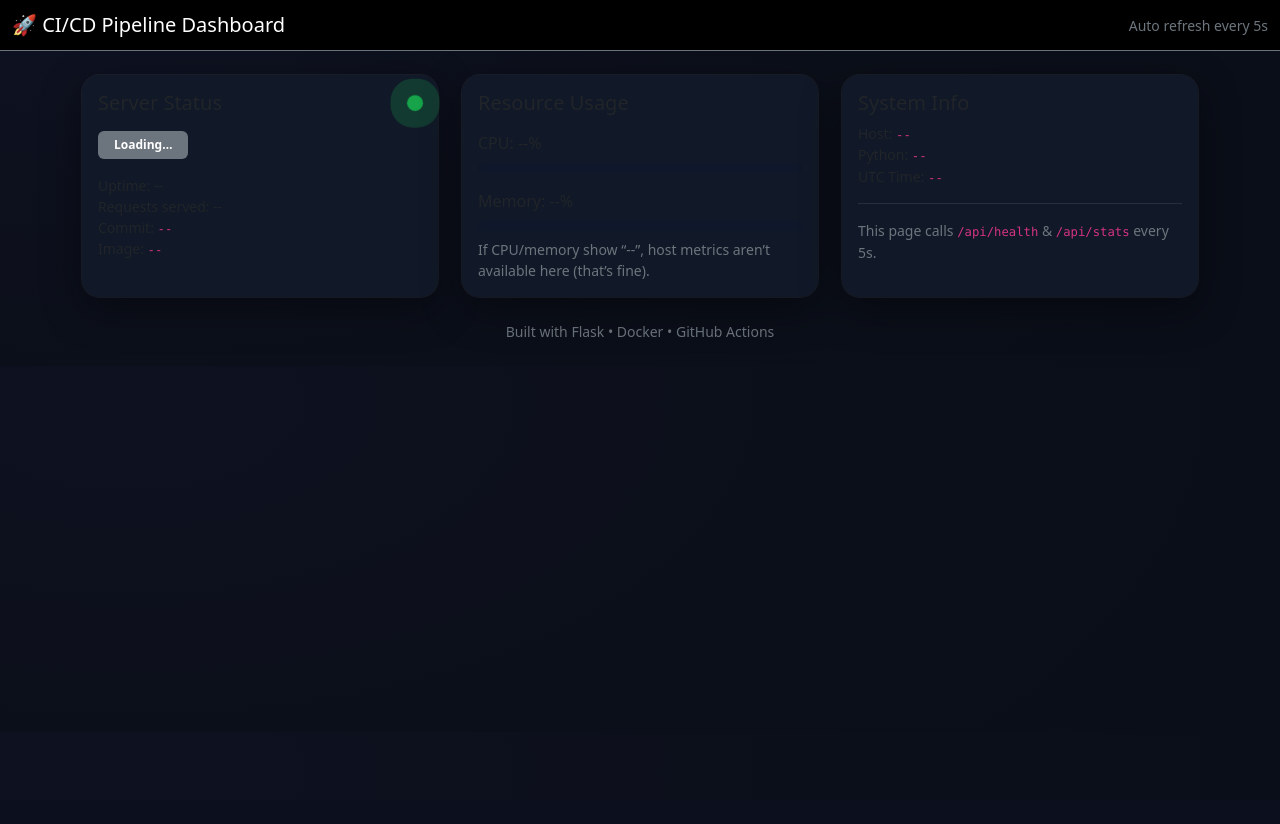
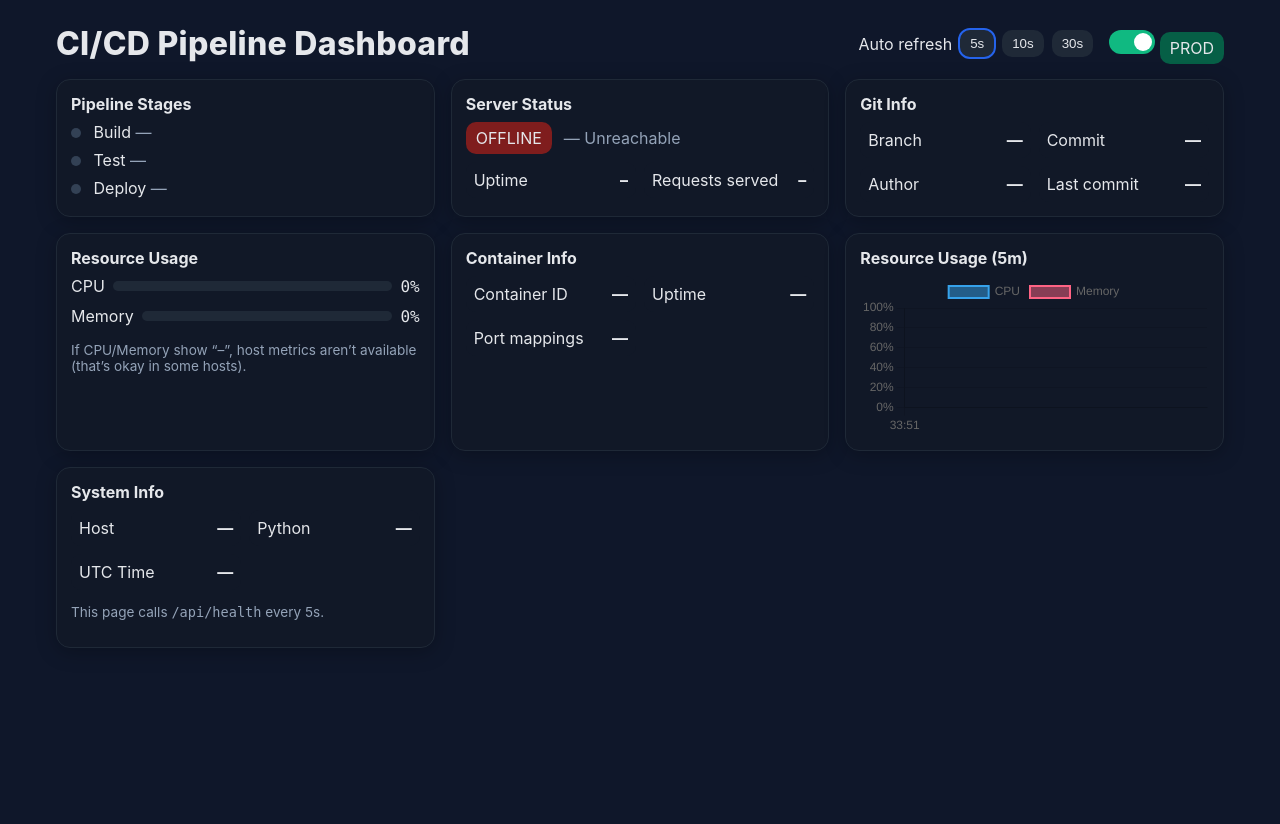
Before and after one commit to Umarhuzaif/ci-cd-docker-github-actions, a Flask app: template app/templates/index.html in a window 1280 px wide. Before the commit the page ends 337 px from the top, so only its background shows below. Run offline with Flask 3, Linux system fonts and the light colour scheme; the template is opened without the code that fills it: most values are stand-ins (such as "Sample title", 1, 10 or a date in 2020); data that the repository does not hold is empty.

Commit message:
UI: modern dashboard + live stats + cache-busting

```diff
--- a/app/static/css/style.css
+++ b/app/static/css/style.css
@@ -25,8 +25,8 @@
 @media(max-width:1024px){.card{grid-column:span 6}}
 @media(max-width:640px){.card{grid-column:span 12}}
 .stages{list-style:none;margin:0;padding:0;display:flex;flex-direction:column;gap:8px}
-.dot{display:inline-block;width:10px;height:10px;border-radius:50%;margin-right:8px}
-.green{background:var(--good)} .yellow{background:var(--warn)} .red{background:var(--bad)}
+.dot{display:inline-block;width:10px;height:10px;border-radius:50%;margin-right:8px;background:#334155}
+.dot.green{background:var(--good)} .dot.yellow{background:var(--warn)} .dot.red{background:var(--bad)}
 .status-row{display:flex;gap:12px;align-items:center;margin-bottom:8px}
 .badge{display:inline-block;padding:6px 10px;border-radius:10px;background:#374151}
 .badge.ok{background:#065f46} .badge.fail{background:#7f1d1d}
@@ -36,6 +36,47 @@
 .bars{display:flex;flex-direction:column;gap:10px}
 .bar{display:grid;grid-template-columns:auto 1fr auto;gap:8px;align-items:center}
 .bar-rail{height:10px;background:var(--rail);border-radius:8px;overflow:hidden}
-.bar-fill{height:100%;background:var(--fill);border-radius:8px}
+.bar-fill{height:100%;background:var(--fill);border-radius:8px;transition:width .2s}
 .logs{max-height:180px;overflow:auto;background:var(--panel-2);padding:10px;border-radius:8px}
 .help{color:var(--muted);font-size:.85rem;margin:6px 0 0}
+:root{
+  --bg:#0f172a; --panel:#111827; --panel-2:#0b1223; --text:#e5e7eb; --muted:#94a3b8;
+  --good:#22c55e; --warn:#f59e0b; --bad:#ef4444; --chip:#1f2937; --accent:#2563eb;
+  --rail:#1f2937; --fill:#3b82f6; --card:#111827; --shadow:0 4px 20px rgba(0,0,0,.25)
+}
+*{box-sizing:border-box}
+html,body{margin:0;height:100%;background:var(--bg);color:var(--text);font-family:Inter,system-ui,Segoe UI,Roboto,Arial,sans-serif}
+.container{max-width:1200px;margin:24px auto;padding:0 16px}
+.header{display:flex;justify-content:space-between;align-items:center;margin-bottom:16px}
+.header h1{margin:0;font-weight:800;letter-spacing:.3px}
+.header-controls{display:flex;gap:16px;align-items:center}
+.refresh{display:flex;gap:8px;align-items:center}
+.chip{border:none;background:var(--chip);color:var(--text);padding:6px 10px;border-radius:10px;cursor:pointer}
+.chip.active{outline:2px solid var(--accent)}
+.switch{position:relative;display:inline-block;width:46px;height:24px}
+.switch input{display:none}
+.slider{position:absolute;cursor:pointer;inset:0;background:#374151;border-radius:24px;transition:.2s}
+.slider:before{content:"";position:absolute;height:18px;width:18px;left:3px;top:3px;background:white;border-radius:50%;transition:.2s}
+.switch input:checked + .slider{background:#10b981}
+.switch input:checked + .slider:before{transform:translateX(22px)}
+.env-badge{padding:6px 10px;border-radius:10px;background:#065f46}
+.grid{display:grid;gap:16px;grid-template-columns:repeat(12,1fr)}
+.card{grid-column:span 4;background:var(--card);border:1px solid #1f2937;border-radius:14px;padding:14px;box-shadow:var(--shadow)}
+.card-title{font-weight:700;margin-bottom:8px}
+@media(max-width:1024px){.card{grid-column:span 6}}
+@media(max-width:640px){.card{grid-column:span 12}}
+.stages{list-style:none;margin:0;padding:0;display:flex;flex-direction:column;gap:8px}
+.dot{display:inline-block;width:10px;height:10px;border-radius:50%;margin-right:8px;background:#334155}
+.dot.green{background:var(--good)} .dot.yellow{background:var(--warn)} .dot.red{background:var(--bad)}
+.status-row{display:flex;gap:12px;align-items:center;margin-bottom:8px}
+.badge{display:inline-block;padding:6px 10px;border-radius:10px;background:#374151}
+.badge.ok{background:#065f46} .badge.fail{background:#7f1d1d}
+.kv{display:grid;grid-template-columns:1fr 1fr;gap:8px}
+.kv div{display:flex;justify-content:space-between;gap:8px;background:var(--panel);padding:8px;border-radius:10px}
+.muted{color:var(--muted)} .small{font-size:.85rem} .mono{font-family:ui-monospace,Consolas,monospace}
+.bars{display:flex;flex-direction:column;gap:10px}
+.bar{display:grid;grid-template-columns:auto 1fr auto;gap:8px;align-items:center}
+.bar-rail{height:10px;background:var(--rail);border-radius:8px;overflow:hidden}
+.bar-fill{height:100%;background:var(--fill);border-radius:8px;transition:width .2s}
+.logs{max-height:180px;overflow:auto;background:var(--panel-2);padding:10px;border-radius:8px}
+.help{color:var(--muted);font-size:.85rem;margin:6px 0 0}
--- a/app/static/js/app.js
+++ b/app/static/js/app.js
@@ -36,10 +36,17 @@
   $("served").textContent = served ?? "–";
 }
 
-function setGit(meta){
+function dotColor(el, status){
+  el.classList.remove("green","yellow","red");
+  if (status?.toLowerCase().startsWith("succ")) el.classList.add("green");
+  else if (status?.toLowerCase().startsWith("fail")) el.classList.add("red");
+  else el.classList.add("yellow");
+}
+
+function setMeta(meta){
   $("gitBranch").textContent = meta.git.branch;
-  $("gitCommit").textContent = meta.git.commit.slice(0,7);
-  $("gitAuthor").textContent = meta.git.author;
+  $("gitCommit").textContent = (meta.git.commit || "—").slice(0,7);
+  $("gitAuthor").textContent = meta.git.author || "—";
   $("gitDate").textContent = meta.git.date || "—";
   $("cid").textContent = meta.container.id;
   $("cuptime").textContent = fmtSecs(meta.container.uptime_s);
@@ -47,11 +54,15 @@
   $("sysHost").textContent = meta.system.host;
   $("sysPy").textContent = meta.system.python;
   $("sysUtc").textContent = meta.system.utc_time;
-  $("stageBuild").textContent = meta.stages.build;
-  $("stageTest").textContent  = meta.stages.test;
-  $("stageDeploy").textContent= meta.stages.deploy;
 
-  // Env badge from server if present
+  $("stageBuild").textContent  = meta.stages.build;
+  $("stageTest").textContent   = meta.stages.test;
+  $("stageDeploy").textContent = meta.stages.deploy;
+
+  dotColor($("dotBuild"),  meta.stages.build);
+  dotColor($("dotTest"),   meta.stages.test);
+  dotColor($("dotDeploy"), meta.stages.deploy);
+
   const badge = $("envBadge");
   if (window.APP_ENV) badge.textContent = window.APP_ENV;
 }
@@ -59,8 +70,7 @@
 async function fetchMeta(){
   const r = await fetch("/api/meta");
   if(!r.ok) throw new Error("meta failed");
-  const j = await r.json();
-  setGit(j);
+  setMeta(await r.json());
 }
 
 async function fetchHealth(){
@@ -87,14 +97,15 @@
 }
 
 async function fetchLogs(){
-  // Optional: requires /api/logs backend. If missing, hide the card gracefully.
+  // optional: requires /api/logs on backend
   try{
     const r = await fetch("/api/logs");
     if(!r.ok) throw new Error();
     const j = await r.json(); // [{ts,path,status}, ...]
     $("logs").textContent = j.map(x => `${x.ts}  ${x.path}  ${x.status}`).join("\n") || "—";
-  }catch(e){
-    document.getElementById("logsCard").style.display = "none";
+  }catch{
+    const card = document.getElementById("logsCard");
+    if (card) card.style.display = "none";
   }
 }
 
@@ -113,9 +124,7 @@
       responsive: true,
       maintainAspectRatio: false,
       plugins: { legend: { position: "top" } },
-      scales: {
-        y: { beginAtZero: true, max: 100, ticks: { callback: v => v + "%" } }
-      }
+      scales: { y: { beginAtZero: true, max: 100, ticks: { callback: v => v + "%" } } }
     }
   });
 }
@@ -138,7 +147,7 @@
   const tick = async ()=>{
     try{
       await Promise.all([fetchMeta(), fetchHealth(), fetchStats(), fetchLogs()]);
-    }catch(e){
+    }catch{
       setServer(false, null, null);
     }
   };
--- a/app/templates/index.html
+++ b/app/templates/index.html
@@ -1,87 +1,135 @@
-<!DOCTYPE html>
+<!doctype html>
 <html lang="en">
 <head>
-  <meta charset="UTF-8" />
-  <title>DevOps CI/CD Dashboard</title>
-  <meta name="viewport" content="width=device-width, initial-scale=1" />
-  <!-- Bootstrap for layout -->
-  <link href="https://cdn.jsdelivr.net/npm/bootstrap@5.3.2/dist/css/bootstrap.min.css" rel="stylesheet">
-  <link rel="icon" href="/static/favicon.ico">
-  <link rel="stylesheet" href="/static/css/styles.css">
+  <meta charset="utf-8" />
+  <meta name="viewport" content="width=device-width,initial-scale=1" />
+  <title>CI/CD Pipeline Dashboard</title>
+
+  <!-- CSS (cache-busted with python version/env vars you already pass) -->
+  <link rel="stylesheet" href="{{ url_for('static', filename='css/style.css') }}?v={{ python_version }}">
+
+  <!-- Chart.js for the 5-min CPU/Mem line chart -->
+  <script src="https://cdn.jsdelivr.net/npm/chart.js@4.4.1/dist/chart.umd.min.js" defer></script>
+
+  <!-- Expose a couple of server values to JS -->
+  <script>
+    window.APP_ENV = "{{ app_env }}";
+    window.PY_VERSION = "{{ python_version }}";
+    window.HOSTNAME  = "{{ host }}";
+  </script>
+
+  <!-- JS (cache-busted) -->
+  <script src="{{ url_for('static', filename='js/app.js') }}?v={{ python_version }}" defer></script>
 </head>
-<body class="bg-dark text-light">
-  <nav class="navbar navbar-dark bg-black border-bottom border-secondary">
-    <div class="container-fluid">
-      <span class="navbar-brand mb-0 h1">🚀 CI/CD Pipeline Dashboard</span>
-      <span class="small text-secondary">Auto refresh every 5s</span>
-    </div>
-  </nav>
+<body>
+  <main class="container">
+    <header class="header">
+      <h1>CI/CD Pipeline Dashboard</h1>
+      <div class="header-controls">
+        <div class="refresh">
+          <span>Auto refresh</span>
+          <button class="chip" data-interval="5">5s</button>
+          <button class="chip" data-interval="10">10s</button>
+          <button class="chip" data-interval="30">30s</button>
+        </div>
+        <div class="toggles">
+          <label class="switch">
+            <input id="darkToggle" type="checkbox">
+            <span class="slider"></span>
+          </label>
+          <span class="env-badge" id="envBadge">PROD</span>
+        </div>
+      </div>
+    </header>
 
-  <main class="container py-4">
-    <div class="row g-4">
-      <!-- STATUS CARD -->
-      <div class="col-12 col-lg-4">
-        <div class="card neo border-0 h-100">
-          <div class="card-body">
-            <div class="d-flex align-items-center justify-content-between">
-              <h5 class="card-title mb-0">Server Status</h5>
-              <div id="heartbeat" class="heartbeat"></div>
-            </div>
-            <div class="mt-3">
-              <span id="statusBadge" class="badge bg-secondary px-3 py-2">Loading…</span>
-            </div>
-            <ul class="list-unstyled mt-3 mb-0 small">
-              <li>Uptime: <span id="uptime">--</span></li>
-              <li>Requests served: <span id="requests">--</span></li>
-              <li>Commit: <code id="commit">--</code></li>
-              <li>Image: <code id="image">--</code></li>
-            </ul>
-          </div>
+    <section class="grid">
+      <!-- Pipeline Stages -->
+      <div class="card">
+        <div class="card-title">Pipeline Stages</div>
+        <ul class="stages">
+          <li><span class="dot" id="dotBuild"></span> Build <span id="stageBuild" class="muted">—</span></li>
+          <li><span class="dot" id="dotTest"></span> Test <span id="stageTest" class="muted">—</span></li>
+          <li><span class="dot" id="dotDeploy"></span> Deploy <span id="stageDeploy" class="muted">—</span></li>
+        </ul>
+      </div>
+
+      <!-- Server Status -->
+      <div class="card">
+        <div class="card-title">Server Status</div>
+        <div class="status-row">
+          <span id="serverBadge" class="badge">—</span>
+          <span id="serverNote" class="muted">—</span>
+        </div>
+        <div class="kv">
+          <div><span>Uptime</span><strong id="uptime">—</strong></div>
+          <div><span>Requests served</span><strong id="served">—</strong></div>
         </div>
       </div>
 
-      <!-- RESOURCE USAGE -->
-      <div class="col-12 col-lg-4">
-        <div class="card neo border-0 h-100">
-          <div class="card-body">
-            <h5 class="card-title">Resource Usage</h5>
-            <div class="mt-3">
-              <div class="mb-2">CPU: <span id="cpu-val">--</span>%</div>
-              <div class="progress mb-3">
-                <div id="cpu" class="progress-bar" role="progressbar" style="width:0%"></div>
-              </div>
-              <div class="mb-2">Memory: <span id="mem-val">--</span>%</div>
-              <div class="progress">
-                <div id="mem" class="progress-bar bg-info" role="progressbar" style="width:0%"></div>
-              </div>
-              <p class="text-secondary small mt-2 mb-0">If CPU/memory show “--”, host metrics aren’t available here (that’s fine).</p>
-            </div>
-          </div>
+      <!-- Git Info -->
+      <div class="card">
+        <div class="card-title">Git Info</div>
+        <div class="kv">
+          <div><span>Branch</span><strong id="gitBranch">—</strong></div>
+          <div><span>Commit</span><strong id="gitCommit">—</strong></div>
+          <div><span>Author</span><strong id="gitAuthor">—</strong></div>
+          <div><span>Last commit</span><strong id="gitDate">—</strong></div>
         </div>
       </div>
 
-      <!-- SYSTEM INFO -->
-      <div class="col-12 col-lg-4">
-        <div class="card neo border-0 h-100">
-          <div class="card-body">
-            <h5 class="card-title">System Info</h5>
-            <ul class="list-unstyled small mb-0">
-              <li>Host: <code id="host">--</code></li>
-              <li>Python: <code id="py">--</code></li>
-              <li>UTC Time: <code id="ts">--</code></li>
-            </ul>
-            <hr class="border-secondary">
-            <div class="small text-secondary">This page calls <code>/api/health</code> & <code>/api/stats</code> every 5s.</div>
+      <!-- Resource Usage (current) -->
+      <div class="card">
+        <div class="card-title">Resource Usage</div>
+        <div class="bars">
+          <div class="bar">
+            <span>CPU</span>
+            <div class="bar-rail"><div id="cpuBar" class="bar-fill" style="width:0%"></div></div>
+            <span id="cpuPct" class="mono">—</span>
           </div>
+          <div class="bar">
+            <span>Memory</span>
+            <div class="bar-rail"><div id="memBar" class="bar-fill" style="width:0%"></div></div>
+            <span id="memPct" class="mono">—</span>
+          </div>
+          <p class="help">If CPU/Memory show “–”, host metrics aren’t available (that’s okay in some hosts).</p>
         </div>
       </div>
-    </div>
+
+      <!-- Container Info -->
+      <div class="card">
+        <div class="card-title">Container Info</div>
+        <div class="kv">
+          <div><span>Container ID</span><strong id="cid">—</strong></div>
+          <div><span>Uptime</span><strong id="cuptime">—</strong></div>
+          <div><span>Port mappings</span><strong id="ports">—</strong></div>
+        </div>
+      </div>
+
+      <!-- Resource Usage (5m chart) -->
+      <div class="card">
+        <div class="card-title">Resource Usage (5m)</div>
+        <div style="height:160px">
+          <canvas id="usageChart"></canvas>
+        </div>
+      </div>
+
+      <!-- System Info -->
+      <div class="card">
+        <div class="card-title">System Info</div>
+        <div class="kv">
+          <div><span>Host</span><strong id="sysHost">—</strong></div>
+          <div><span>Python</span><strong id="sysPy">—</strong></div>
+          <div><span>UTC Time</span><strong id="sysUtc">—</strong></div>
+        </div>
+        <p class="muted small">This page calls <code>/api/health</code> every 5s.</p>
+      </div>
+
+      <!-- Recent Logs (optional) -->
+      <div class="card" id="logsCard">
+        <div class="card-title">Logs</div>
+        <pre id="logs" class="logs">—</pre>
+      </div>
+    </section>
   </main>
-
-  <footer class="text-center text-secondary small pb-4">
-    Built with Flask • Docker • GitHub Actions
-  </footer>
-
-  <script src="/static/js/app.js" defer></script>
 </body>
 </html>
```
